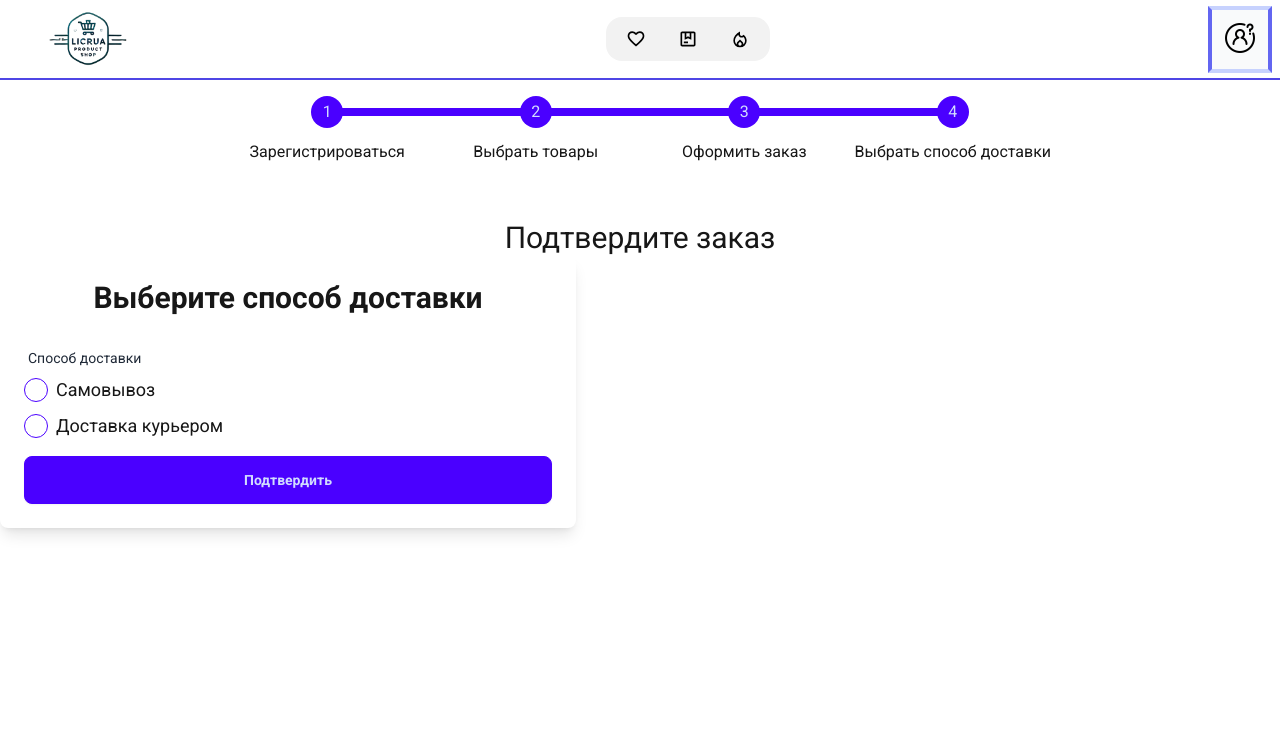
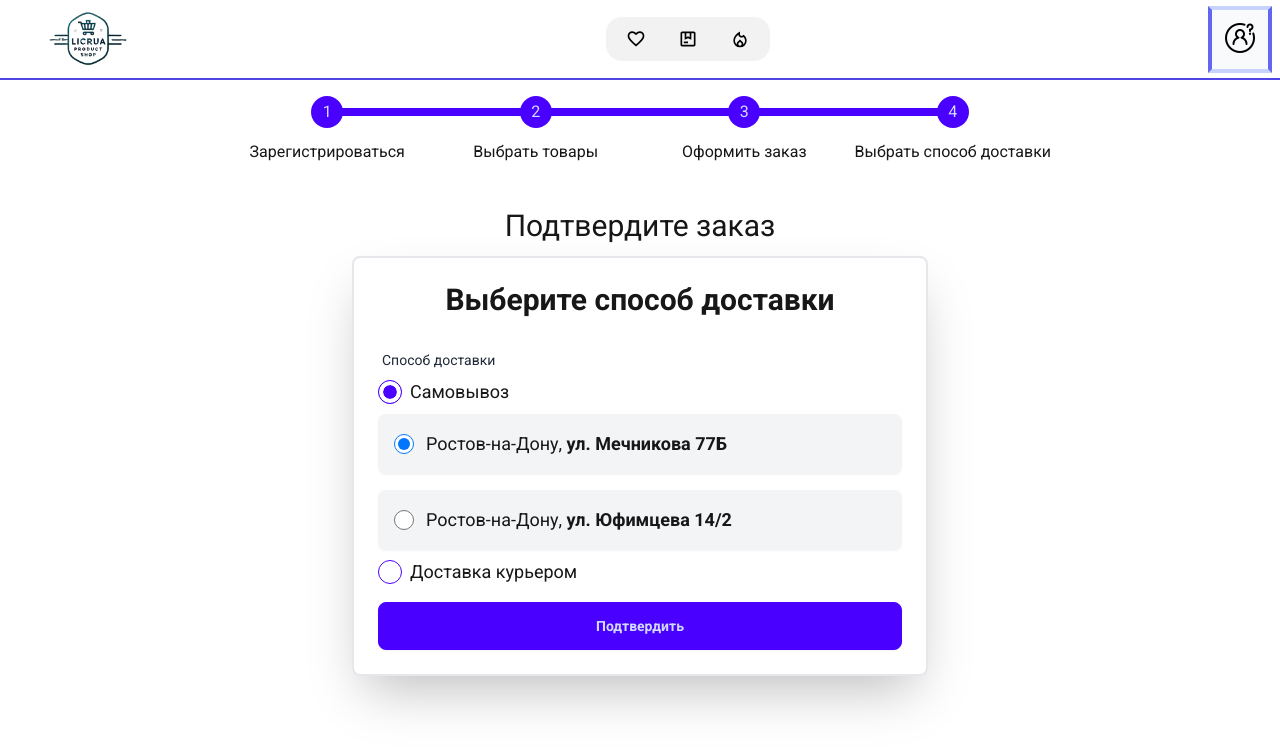
Before and after one commit to Licrua/LicruaMarket, a Next.js app: page /delivery in a window 1280 px wide. Shown: the top 750 px of the page. Built offline with nearby package versions, Linux system fonts and the light colour scheme; no server answers.

Commit message:
order page finished

```diff
--- a/src/app/autocomplete/page.tsx
+++ b/src/app/autocomplete/page.tsx
@@ -37,7 +37,7 @@ export default function AddressAutocomplete() {
   }
 
   return (
-    <div className="max-w-md mx-auto">
+    <div className="max-w-md  mx-auto">
       <label className="block text-gray-700 font-medium">Введите адрес</label>
       <input
         type="text"
@@ -47,11 +47,11 @@ export default function AddressAutocomplete() {
         placeholder="Начните вводить адрес..."
       />
       {isOpen && suggestions.length > 0 && (
-        <ul className="border rounded-md mt-2 bg-white">
+        <ul className="border  rounded-md mt-2 bg-white">
           {suggestions.map((suggestion, index) => (
             <li
               key={index}
-              className="p-2 hover:bg-gray-100 cursor-pointer"
+              className="p-2  hover:bg-gray-100 cursor-pointer"
               onClick={() => handleSelectSuggestion(suggestion)} // Закрываем список при выборе
             >
               {suggestion}
--- a/src/app/delivery/page.tsx
+++ b/src/app/delivery/page.tsx
@@ -1,106 +1,10 @@
-'use client'
-import PurchaseProccess from '@/components/generalComponents/PurchaseProccess'
-import { useDeliveryStore } from '@/storage/DeliveryStore'
-import { useProductStore } from '@/storage/ProductStore'
-import { useEffect, useState } from 'react'
 
-const DeliveryPage = () => {
-  const {
-    deliveryMethod,
-    setDeliveryMethod,
-    setPickupLocation,
-    pickupLocation,
-  } = useDeliveryStore()
-  const [pickupInput, setPickupInput] = useState(pickupLocation)
-  const { setStatus } = useProductStore()
 
-  const handleSubmit = () => {
-    if (deliveryMethod === 'pickup' && !pickupInput) {
-      alert('Укажите место самовывоза!')
-      return
-    }
-    // Дальнейшая обработка (например, отправка данных на сервер)
-    alert(
-      `Вы выбрали: ${
-        deliveryMethod === 'pickup'
-          ? 'Самовывоз: ' + pickupInput
-          : 'Доставка курьером'
-      }`
-    )
-  }
+import Delivery from '@/components/deliveryPage/Delivery'
 
-  useEffect(() => {
-    setStatus('received')
-  }, [])
 
-  return (
-    <div className="mt-3 ">
-      <PurchaseProccess />
-      <h1 className="text-3xl text-center mt-4">Подтвердите заказ</h1>
-      <div className="max-w-xl   p-6 bg-white shadow-lg rounded-lg">
-        <h1 className="text-3xl font-bold text-center mb-6">
-          Выберите способ доставки
-        </h1>
-        <div className="space-y-4">
-          <div className="form-control">
-            <label className="label">
-              <span className="label-text">Способ доставки</span>
-            </label>
-            <div className="space-y-2">
-              <div className="flex items-center">
-                <input
-                  type="radio"
-                  id="pickup"
-                  name="deliveryMethod"
-                  value="pickup"
-                  checked={deliveryMethod === 'pickup'}
-                  onChange={() => setDeliveryMethod('pickup')}
-                  className="radio radio-primary"
-                />
-                <label htmlFor="pickup" className="ml-2 text-lg">
-                  Самовывоз
-                </label>
-              </div>
-              {deliveryMethod === 'pickup' && (
-                <div className="mt-2">
-                  <input
-                    type="text"
-                    value={pickupInput}
-                    onChange={(e) => setPickupInput(e.target.value)}
-                    onBlur={() => setPickupLocation(pickupInput)}
-                    placeholder="Укажите место самовывоза"
-                    className="input input-bordered w-full"
-                  />
-                </div>
-              )}
-              <div className="flex items-center">
-                <input
-                  type="radio"
-                  id="courier"
-                  name="deliveryMethod"
-                  value="courier"
-                  checked={deliveryMethod === 'courier'}
-                  onChange={() => setDeliveryMethod('courier')}
-                  className="radio radio-primary"
-                />
-                <label htmlFor="courier" className="ml-2 text-lg">
-                  Доставка курьером
-                </label>
-              </div>
-            </div>
-          </div>
-          <div className="flex justify-center">
-            <button
-              onClick={handleSubmit}
-              className="btn btn-primary w-full py-3"
-            >
-              Подтвердить
-            </button>
-          </div>
-        </div>
-      </div>
-    </div>
-  )
+function DeliveryPage() {
+  return <Delivery />
 }
 
 export default DeliveryPage
--- a/src/components/deliveryPage/Delivery.tsx
+++ b/src/components/deliveryPage/Delivery.tsx
@@ -1,10 +1,11 @@
+'use client'
 import { useDeliveryStore } from '@/storage/DeliveryStore'
 import { useProductStore } from '@/storage/ProductStore'
 import { useEffect, useState } from 'react'
 import PurchaseProccess from '../generalComponents/PurchaseProccess'
 import AddressAutocomplete from '@/app/autocomplete/page'
 
-const DeliveryPage = () => {
+const Delivery = () => {
   const {
     deliveryMethod,
     setDeliveryMethod,
@@ -13,7 +14,7 @@ const DeliveryPage = () => {
   } = useDeliveryStore()
   const [pickupInput, setPickupInput] = useState(pickupLocation)
   const { setStatus } = useProductStore()
-  const [deliveryAddress, setDeliveryAddress] = useState('')
+  const [deliveryAddress, setDeliveryAddress] = useState(' ')
 
   const handleSubmit = () => {
     if (deliveryMethod === 'pickup' && !pickupInput) {
@@ -24,7 +25,7 @@ const DeliveryPage = () => {
       alert('Укажите адрес для доставки курьером!')
       return
     }
-    // Дальнейшая обработка (например, отправка данных на сервер)
+
     alert(
       `Вы выбрали: ${
         deliveryMethod === 'pickup'
@@ -39,10 +40,10 @@ const DeliveryPage = () => {
   }, [])
 
   return (
-    <div className="mt-3">
+    <div className="mt-3  ">
       <PurchaseProccess />
-      <h1 className="text-3xl text-center mt-4">Подтвердите заказ</h1>
-      <div className="max-w-xl p-6 bg-white shadow-lg rounded-lg">
+      <h1 className="text-3xl text-center mt-1">Подтвердите заказ</h1>
+      <div className="max-w-xl mx-auto mt-3 border-2 p-6  bg-white shadow-2xl rounded-lg">
         <h1 className="text-3xl font-bold text-center mb-6">
           Выберите способ доставки
         </h1>
@@ -51,14 +52,15 @@ const DeliveryPage = () => {
             <label className="label">
               <span className="label-text">Способ доставки</span>
             </label>
-            <div className="space-y-2">
-              <div className="flex items-center">
+            <div className="space-y-2 ">
+              <div className="flex  items-center">
                 <input
                   type="radio"
                   id="pickup"
                   name="deliveryMethod"
                   value="pickup"
-                  checked={deliveryMethod === 'pickup'}
+                //   defaultChecked
+                    checked={deliveryMethod === 'pickup'}
                   onChange={() => setDeliveryMethod('pickup')}
                   className="radio radio-primary"
                 />
@@ -67,16 +69,35 @@ const DeliveryPage = () => {
                 </label>
               </div>
               {deliveryMethod === 'pickup' && (
-                <div className="mt-2">
-                  <input
-                    type="text"
-                    value={pickupInput}
-                    onChange={(e) => setPickupInput(e.target.value)}
-                    onBlur={() => setPickupLocation(pickupInput)}
-                    placeholder="Укажите место самовывоза"
-                    className="input input-bordered w-full"
-                  />
-                </div>
+				<div className="mt-4 flex flex-col space-y-4">
+				<label className="flex items-center bg-gray-100 p-4 rounded-lg shadow-sm cursor-pointer hover:bg-gray-200">
+				  <input
+					type="radio"
+					name="pickupLocation"
+					value="Ростов-на-Дону, Мечникова 77Б"
+					checked={pickupLocation === 'Ростов-на-Дону, Мечникова 77Б'}
+					onChange={(e) => setPickupLocation(e.target.value)}
+					className="form-radio h-5 w-5 text-blue-600"
+				  />
+				  <span className="ml-3 text-lg font-medium">
+					Ростов-на-Дону, <span className="font-bold">ул. Мечникова 77Б</span>
+				  </span>
+				</label>
+
+				<label className="flex items-center bg-gray-100 p-4 rounded-lg shadow-sm cursor-pointer hover:bg-gray-200">
+				  <input
+					type="radio"
+					name="pickupLocation"
+					value="Ростов-на-Дону, Юфимцева 14/2"
+					checked={pickupLocation === 'Ростов-на-Дону, Юфимцева 14/2'}
+					onChange={(e) => setPickupLocation(e.target.value)}
+					className="form-radio h-5 w-5 text-blue-600"
+				  />
+				  <span className="ml-3 text-lg font-medium">
+					Ростов-на-Дону, <span className="font-bold">ул. Юфимцева 14/2</span>
+				  </span>
+				</label>
+			  </div>
               )}
               <div className="flex items-center">
                 <input
@@ -118,4 +139,4 @@ const DeliveryPage = () => {
   )
 }
 
-export default DeliveryPage
+export default Delivery
--- a/src/components/main/MainSalesHit.tsx
+++ b/src/components/main/MainSalesHit.tsx
@@ -5,12 +5,13 @@ import ProductCard from '../generalComponents/ProductCard'
 
 async function MainLeaderCards() {
   const res = await fetch(
-    'https://run.mocky.io/v3/ada7ea4f-0a1d-4ef3-8dfc-84824b6a0e06'
+    'https://run.mocky.io/v3/e689e6a2-34d1-4299-a167-c45d633ae67c'
   )
 
   if (!res.ok) {
     throw Error('error')
   }
+
   const items: newProducts = await res.json()
 
   return (
--- a/src/storage/DeliveryStore.tsx
+++ b/src/storage/DeliveryStore.tsx
@@ -10,8 +10,8 @@ interface DeliveryStore {
 }
 
 export const useDeliveryStore = create<DeliveryStore>((set) => ({
-  deliveryMethod: null,
-  pickupLocation: '',
+  deliveryMethod: 'pickup',
+  pickupLocation: 'Ростов-на-Дону, Мечникова 77Б',
   setDeliveryMethod: (method) => set({ deliveryMethod: method }),
   setPickupLocation: (location) => set({ pickupLocation: location }),
 }))
--- a/src/utils/notify.tsx
+++ b/src/utils/notify.tsx
@@ -9,7 +9,7 @@ const notify = {
           Товар добавлен в избранное!
         </p>
         <Link href="/favorite">
-          <p className="underline">Перейти в избранное?</p>
+          <span className="bg-pink-50">Перейти в избранное?</span>
         </Link>
       </div>,
       { autoClose: 3000 }
@@ -43,7 +43,7 @@ const notify = {
       <div className="bg-green-300 p-3 rounded-lg">
         <p style={{ color: 'purple', margin: 0 }}>Товар добавлен в корзину</p>
         <Link href="/cart">
-          <p className="underline">Перейти в корзину?</p>
+          <span className="bg-pink-50 hover:scale-110">Перейти в корзину?</span>
         </Link>
       </div>,
       { autoClose: 3000 }
```
Also changed, not shown: src/components/generalComponents/ProductCard.tsx (+1 -9 lines), 1 other file (tests, documents, lock files or other folders). Lines whose indentation alone changed are shown as unchanged.
